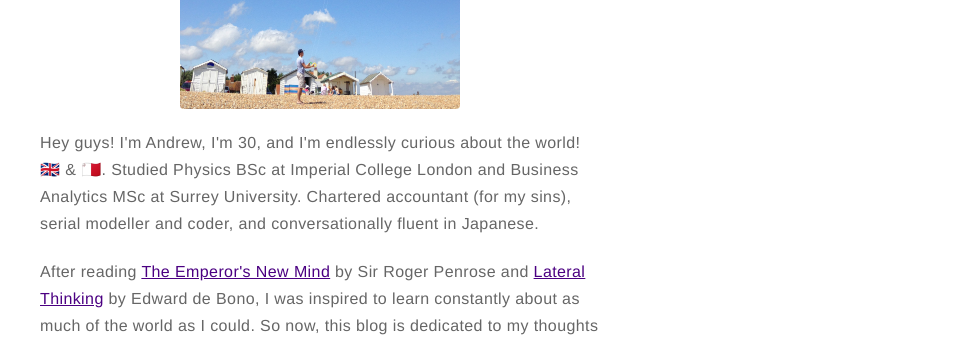
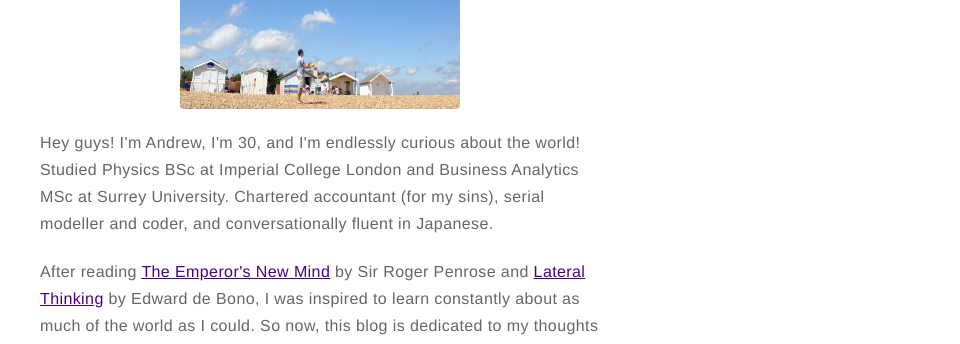
Before and after one commit to milldawg167/milldawg167.github.io, a Jekyll site: the page built from about.md, in a window 1280 px wide. Shown: the part 305-649 px from the top of the page, without its empty margins (320-1280 px from the left). Built offline with Jekyll 4.4.1, drawn with Linux system fonts in a browser that asks for light colours; emoji names are drawn with the system emoji font; part of the change alters nothing that is shown.

```diff
--- a/about.md
+++ b/about.md
@@ -4,7 +4,7 @@ layout: page
 ---
 ![Profile Image]({{ site.url }}/{{ site.picture }})
 
-<p>Hey guys! I'm Andrew, I'm 30, and I'm endlessly curious about the world! :uk: & :malta:. Studied Physics BSc at Imperial College London and Business Analytics MSc at Surrey University. Chartered accountant (for my sins), serial modeller and coder, and conversationally fluent in Japanese.</p>
+<p>Hey guys! I'm Andrew, I'm 30, and I'm endlessly curious about the world! Studied Physics BSc at Imperial College London and Business Analytics MSc at Surrey University. Chartered accountant (for my sins), serial modeller and coder, and conversationally fluent in Japanese.</p>
 
 <p>After reading <a href=
 "https://www.amazon.co.uk/Emperors-New-Mind-Concerning-Computers/">The Emperor's New Mind</a> by Sir Roger Penrose and <a href = "https://www.amazon.co.uk/Lateral-Thinking-Creativity-Edward-Bono/">Lateral Thinking</a> by Edward de Bono, I was inspired
```
